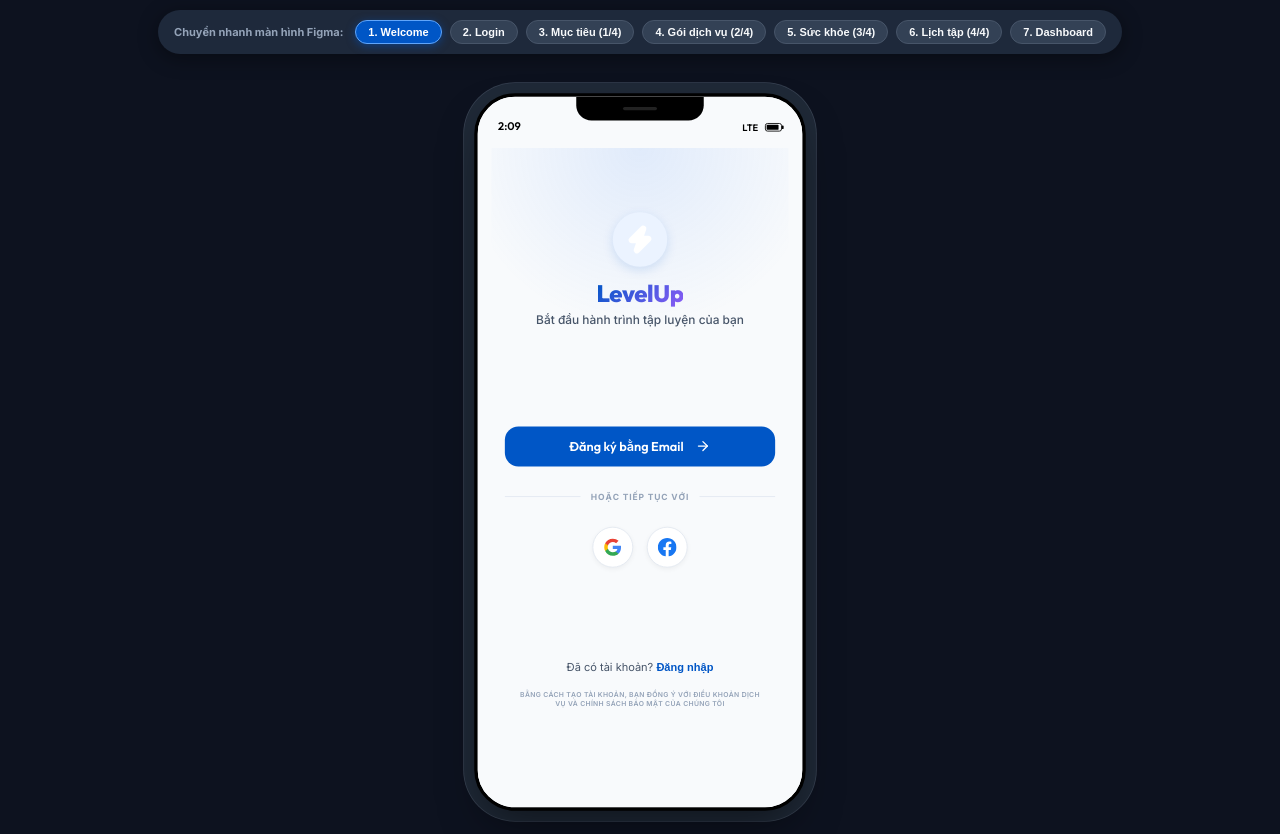
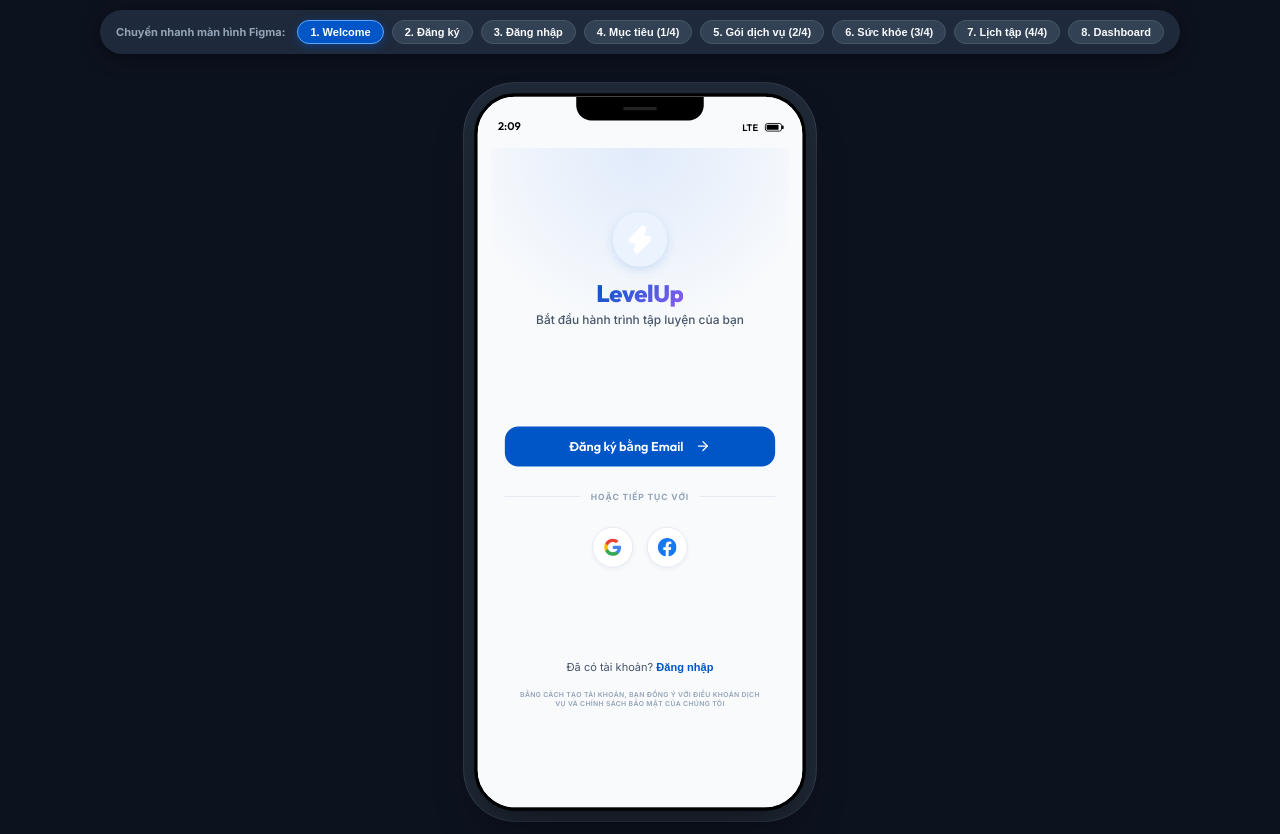
Before and after one commit to khoi0903/levelup-app, a React (Vite) app: page / in a window 1280 px wide. Built offline with nearby package versions, Linux system fonts and the light colour scheme.

Commit message:
Add Register screen to Welcome email action and Quick Demo Switcher

```diff
--- a/src/App.jsx
+++ b/src/App.jsx
@@ -111,7 +111,7 @@ export default function App() {
       case 'welcome':
         return (
           <Welcome
-            onSignUpEmail={() => setActivePage('onboarding')}
+            onSignUpEmail={() => setActivePage('register')}
             onNavigateToLogin={() => setActivePage('login')}
           />
         );
@@ -130,12 +130,12 @@ export default function App() {
               setIsOnboarded(true);
               setActivePage('dashboard');
             }}
-            onNavigateToSignUp={() => setActivePage('onboarding')}
+            onNavigateToSignUp={() => setActivePage('register')}
             onBack={() => setActivePage('welcome')}
           />
         );
       case 'onboarding':
-        return <Onboarding onComplete={handleOnboardingComplete} onBack={() => setActivePage('welcome')} />;
+        return <Onboarding onComplete={handleOnboardingComplete} onBack={() => setActivePage('register')} />;
       case 'pricing':
         return (
           <Pricing
@@ -226,12 +226,13 @@ export default function App() {
       <div className="quick-demo-switcher">
         <span className="demo-label">Chuyển nhanh màn hình Figma:</span>
         <button className={`demo-chip ${activePage === 'welcome' ? 'active' : ''}`} onClick={() => setActivePage('welcome')}>1. Welcome</button>
-        <button className={`demo-chip ${activePage === 'login' ? 'active' : ''}`} onClick={() => setActivePage('login')}>2. Login</button>
-        <button className={`demo-chip ${activePage === 'onboarding' ? 'active' : ''}`} onClick={() => setActivePage('onboarding')}>3. Mục tiêu (1/4)</button>
-        <button className={`demo-chip ${activePage === 'pricing' ? 'active' : ''}`} onClick={() => setActivePage('pricing')}>4. Gói dịch vụ (2/4)</button>
-        <button className={`demo-chip ${activePage === 'health_sync' ? 'active' : ''}`} onClick={() => setActivePage('health_sync')}>5. Sức khỏe (3/4)</button>
-        <button className={`demo-chip ${activePage === 'schedule_setup' ? 'active' : ''}`} onClick={() => setActivePage('schedule_setup')}>6. Lịch tập (4/4)</button>
-        <button className={`demo-chip ${activePage === 'dashboard' ? 'active' : ''}`} onClick={() => { setIsOnboarded(true); setActivePage('dashboard'); }}>7. Dashboard</button>
+        <button className={`demo-chip ${activePage === 'register' ? 'active' : ''}`} onClick={() => setActivePage('register')}>2. Đăng ký</button>
+        <button className={`demo-chip ${activePage === 'login' ? 'active' : ''}`} onClick={() => setActivePage('login')}>3. Đăng nhập</button>
+        <button className={`demo-chip ${activePage === 'onboarding' ? 'active' : ''}`} onClick={() => setActivePage('onboarding')}>4. Mục tiêu (1/4)</button>
+        <button className={`demo-chip ${activePage === 'pricing' ? 'active' : ''}`} onClick={() => setActivePage('pricing')}>5. Gói dịch vụ (2/4)</button>
+        <button className={`demo-chip ${activePage === 'health_sync' ? 'active' : ''}`} onClick={() => setActivePage('health_sync')}>6. Sức khỏe (3/4)</button>
+        <button className={`demo-chip ${activePage === 'schedule_setup' ? 'active' : ''}`} onClick={() => setActivePage('schedule_setup')}>7. Lịch tập (4/4)</button>
+        <button className={`demo-chip ${activePage === 'dashboard' ? 'active' : ''}`} onClick={() => { setIsOnboarded(true); setActivePage('dashboard'); }}>8. Dashboard</button>
       </div>
 
       <MobileFrame isDark={isDark}>
```
